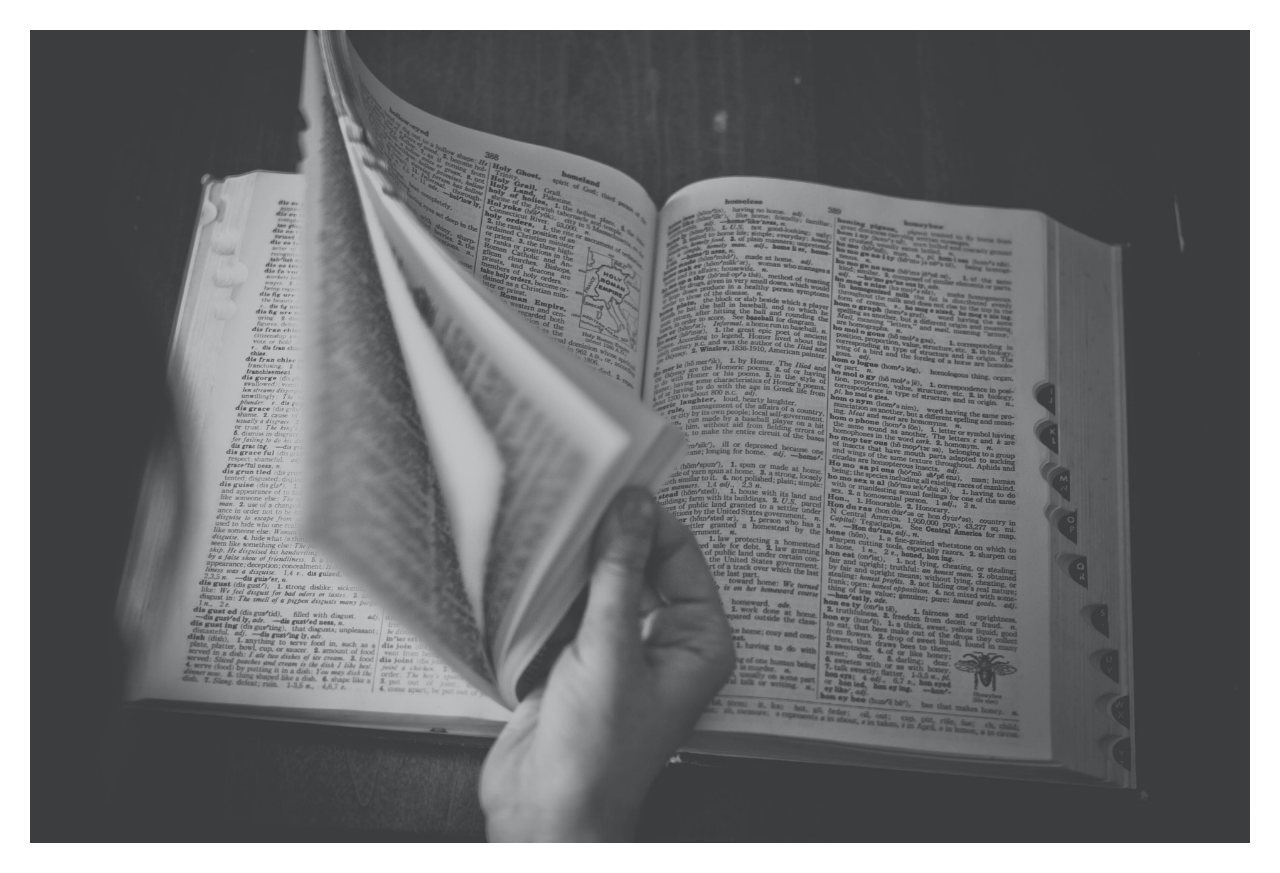
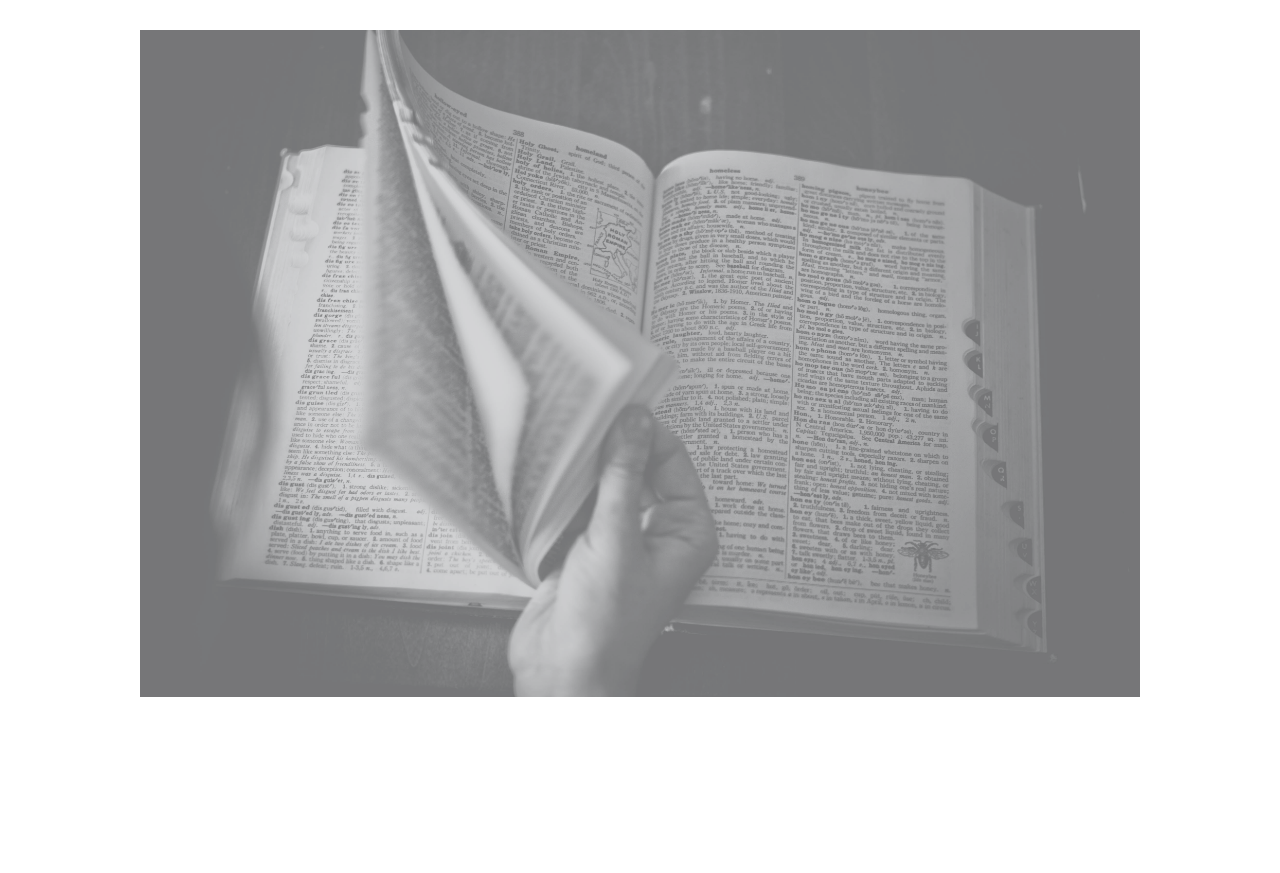
Before and after one commit to eugesuri/dictionary-project, a React (Create React App) app: page / in a window 1280 px wide. After the commit the page ends 800 px from the top, so only its background shows below. Built offline with nearby package versions, Linux system fonts and the light colour scheme.

Commit message:
css properties

```diff
--- a/src/App.css
+++ b/src/App.css
@@ -1,5 +1,5 @@
 .App-logo {
-  max-width: 200px;
+  max-width: 1000px;
   display: block;
   margin: 0 auto;
   opacity: 0.7;
--- a/src/App.js
+++ b/src/App.js
@@ -5,7 +5,7 @@
   return (
     <div className="App">
       <header className="App-header">
-        <img src={logo} className="App-logo" alt="logo" className="img-fluid" />{" "}
+        <img src={logo} className="App-logo" alt="logo" />{" "}
       </header>
     </div>
   );
```
